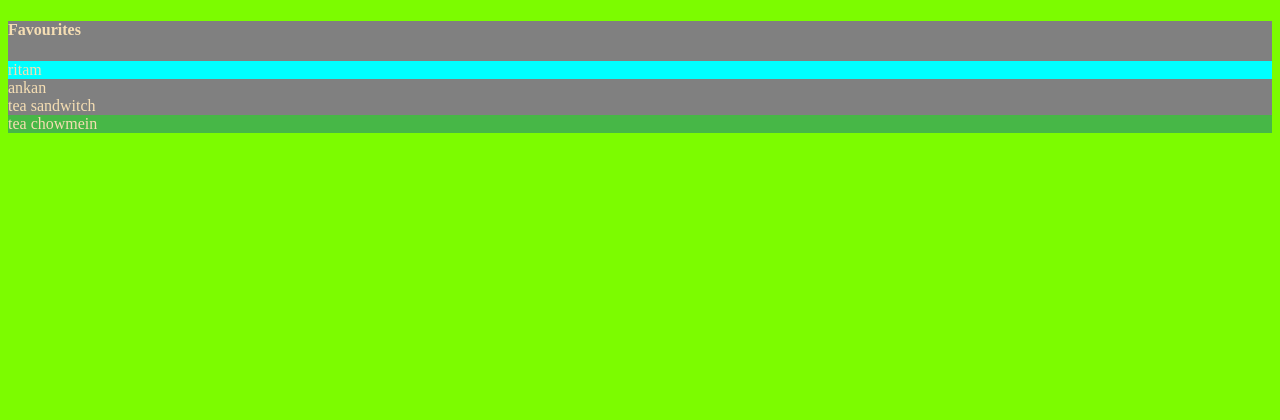
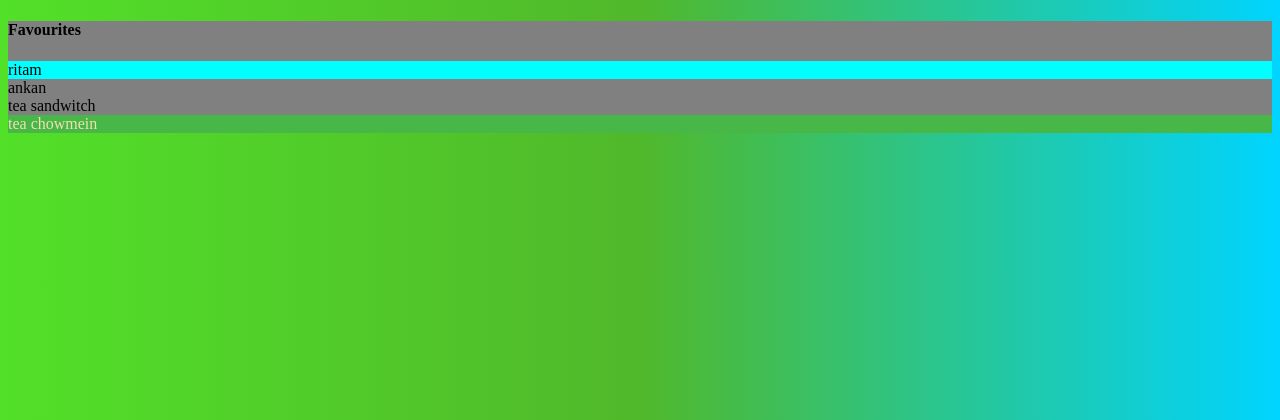
Before and after one commit to RitamSanyal/webdevstrt, a web app: file HTML/05_basiccss.html in a window 1280 px wide. Shown: the top 420 px of the page. Run offline with its HTML, style and script files only (its server is not run), Linux system fonts and the light colour scheme.

Commit message:
gradient backgound

```diff
--- a/CSS/02_05_style.css
+++ b/CSS/02_05_style.css
@@ -1,6 +1,8 @@
 body {
-    color: wheat;
-    background: lawngreen;
+    /* color: wheat; */
+    /* background: lawngreen; */
+    background: rgb(82, 224, 40);
+    background: linear-gradient(90deg, rgba(82, 224, 40, 1) 0%, rgba(80, 184, 43, 1) 50%, rgba(0, 212, 255, 1) 100%);
 }
 
 #ritam {
```
